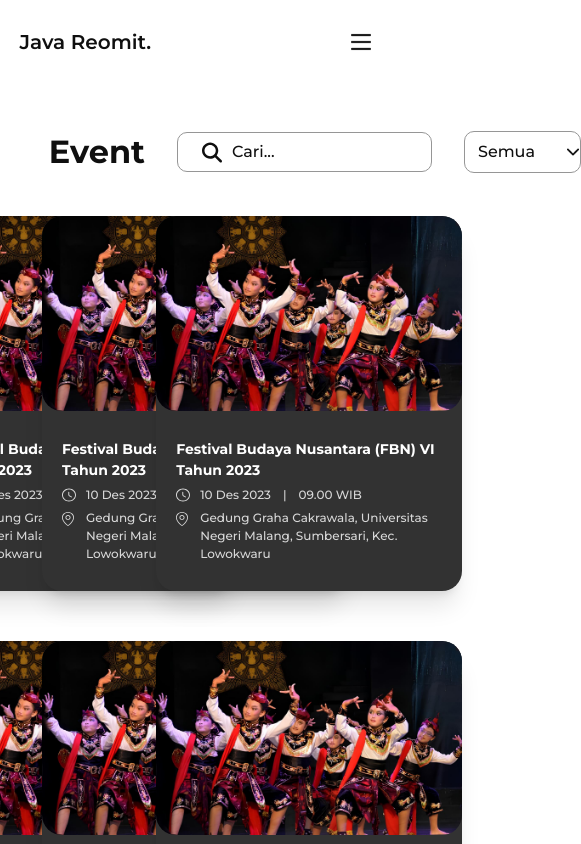
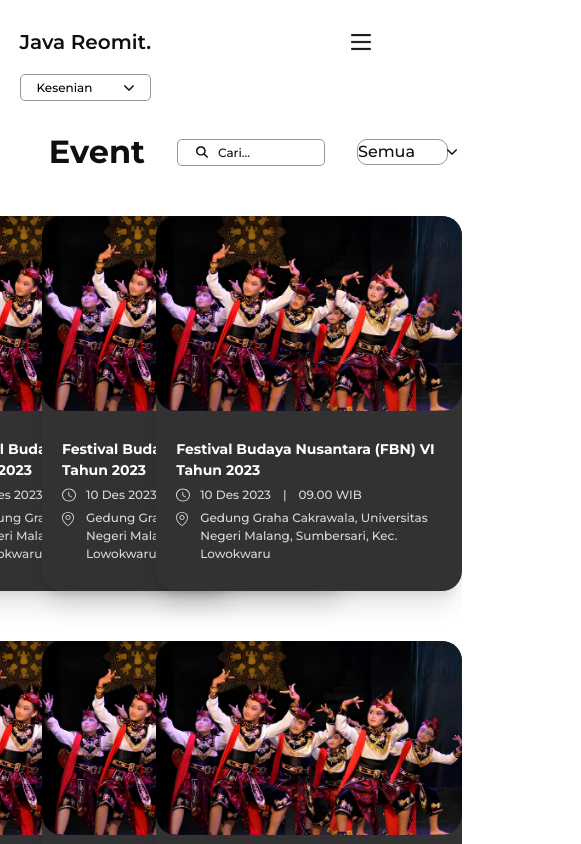
Before and after one commit to hmdnu/java-reomit, a Next.js app: page /kegiatan in a window 390 px wide. Shown: the top 844 px of the page, 581 px wide, since content can reach past the window. Built offline with nearby package versions, Linux system fonts and the light colour scheme.

Commit message:
feat: article mobile

```diff
--- a/app/budaya/page.tsx
+++ b/app/budaya/page.tsx
@@ -1,5 +1,6 @@
 import CarouselDaftarBudaya from "@/components/daftarBudayaPage/CarouselDaftarBudaya";
-import { FilterDropdown, BudayaCategory } from "@/components";
+import { BudayaCategory } from "@/components";
+import { FilterButton, FilterDropdown } from "@/components/FilterDropdown";
 
 export const metadata = {
   title: "Budaya",
@@ -16,10 +17,10 @@ export default function DaftarBudaya() {
           </p>
         </div>
         <div className="flex items-center gap-8">
-          <FilterDropdown title={"Kabupaten/Kota"}>
-            <button>Button 1</button>
-            <button>Button 2</button>
-            <button>Button 3</button>
+          <FilterDropdown classValue="py-[10px] px-[10px]" title={"Kabupaten/Kota"}>
+            <FilterButton classValue="hover:bg-slate-500">Button 1</FilterButton>
+            <FilterButton classValue="hover:bg-slate-500">Button 1</FilterButton>
+            <FilterButton classValue="hover:bg-slate-500">Button 1</FilterButton>
           </FilterDropdown>
 
           <button className="w-[135px] py-[10px] rounded-[6px] bg-themeRed font-medium text-h5 text-white">Cari</button>
--- a/app/kegiatan/page.tsx
+++ b/app/kegiatan/page.tsx
@@ -1,5 +1,6 @@
-import { FilterDropdown, EventCard, SearchBar } from "@/components";
+import { EventCard, SearchBar } from "@/components";
 import { eventCard } from "@/constant";
+import { FilterDropdown, FilterButton } from "@/components/FilterDropdown";
 
 export const metadata = {
   title: "Kegiatan",
@@ -13,10 +14,10 @@ export default function page() {
           <h1 className="text-h2 font-bold ">Event</h1>
           <SearchBar />
 
-          <FilterDropdown title={"Semua"}>
-            <button>Button 1</button>
-            <button>Button 2</button>
-            <button>Button 3</button>
+          <FilterDropdown classValue="h-[]" title={"Semua"}>
+            <FilterButton>Button 1</FilterButton>
+            <FilterButton>Button 2</FilterButton>
+            <FilterButton>Button 3</FilterButton>
           </FilterDropdown>
         </div>
 
--- /dev/null
+++ b/components/FilterDropdown/FIlterButton.tsx
@@ -0,0 +1,8 @@
+interface Props {
+  children: Array<JSX.Element | string> | string;
+  classValue?: string;
+}
+
+export default function FilterButton({ children, classValue }: Props) {
+  return <span className={`${classValue} cursor-pointer text-center`}>{children}</span>;
+}
--- a/components/FilterDropdown.tsx
+++ b/components/FilterDropdown/FilterDropdown.tsx
@@ -5,10 +5,11 @@ import { useEffect, useRef, useState } from "react";
 
 interface Props {
   title: string | number;
-  children: Array<JSX.Element>;
+  children: Array<JSX.Element> | JSX.Element;
+  classValue?: string;
 }
 
-export default function FilterDropdown({ title, children }: Props) {
+export default function FilterDropdown({ title, children, classValue }: Props) {
   const [dropDown, isDropDown] = useState(false);
   const dropDownContainer = useRef<HTMLDivElement>(null);
 
@@ -29,20 +30,20 @@ export default function FilterDropdown({ title, children }: Props) {
   return (
     <div className="relative z-10">
       <div>
-        <button
+        <div
           id="drop-btn"
           onClick={() => isDropDown((prev) => !prev)}
-          className="border rounded-[10px] border-fontSecondary font-medium text-h5 px-[13px] py-[8px] flex gap-8 items-center"
+          className={`cursor-pointer border rounded-[10px] border-fontSecondary font-medium flex gap-8 items-center ${classValue}`}
         >
           {title}
           <Image
             id="arrow-btn"
             src={arrDown}
             alt="arrow down"
-            width={12}
+            width={10}
             className={`${dropDown ? "rotate-180" : "rotate-0"}`}
           />
-        </button>
+        </div>
       </div>
 
       {/* dropdown container */}
@@ -50,7 +51,7 @@ export default function FilterDropdown({ title, children }: Props) {
         <div
           ref={dropDownContainer}
           id="container-dropdown"
-          className="bg-white border rounded-[6px] px-[13px] py-[10px] mt-3 border-fontSecondary w-full flex gap-5 flex-col absolute"
+          className="w-full bg-white border rounded-[6px] px-[13px] py-[10px] mt-3 border-fontSecondary flex gap-5 flex-col absolute"
         >
           {children}
         </div>
--- /dev/null
+++ b/components/FilterDropdown/index.ts
@@ -0,0 +1,4 @@
+import FilterDropdown from "./FilterDropdown";
+import FilterButton from "./FIlterButton";
+
+export { FilterButton, FilterDropdown };
--- a/components/Nav.tsx
+++ b/components/Nav.tsx
@@ -5,6 +5,7 @@ import Link from "next/link";
 import { usePathname } from "next/navigation";
 import Image from "next/image";
 import { SearchBar } from ".";
+import { FilterButton, FilterDropdown } from "./FilterDropdown";
 import { hamburger } from "@/public";
 
 export default function Nav() {
@@ -56,7 +57,7 @@ export default function Nav() {
           <Link href={"/"} className="sm:text-h3 text-h4 font-semibold">
             Java Reomit.
           </Link>
-          {searchBarNav ? <SearchBar /> : null}
+          <div className="sm:block hidden">{searchBarNav ? <SearchBar /> : null}</div>
         </div>
 
         <div className="gap-[30px] sm:flex hidden">
@@ -91,6 +92,15 @@ export default function Nav() {
           </div>
         </div>
       </div>
+
+      <div className="sm:hidden flex items-center m-auto w-[90%] mt-[20px] gap-5 ">
+        {searchBarNav ? <SearchBar /> : null}
+        <FilterDropdown classValue="text-h7 rounded-[5px] h-[27px] px-4" title={"Kesenian"}>
+          <FilterButton classValue="text-h7">Button 1</FilterButton>
+          <FilterButton classValue="text-h7">Button 2</FilterButton>
+          <FilterButton classValue="text-h7">Button 3</FilterButton>
+        </FilterDropdown>
+      </div>
     </nav>
   );
 }
--- a/components/SearchBar.tsx
+++ b/components/SearchBar.tsx
@@ -2,16 +2,16 @@
 import { search } from "@/public";
 import Image from "next/image";
 
-export default function SearchBarEvent() {
+export default function SearchBarEvent({ classValue }: { classValue?: string }) {
   return (
     <form
       onSubmit={(e) => e.preventDefault()}
-      className="flex gap-[10px] border rounded-[10px] border-fontSecondary w-[300px] h-[40px] items-center px-[24px]"
+      className="flex gap-[10px] border sm:rounded-[10px] rounded-[5px] border-fontSecondary items-center sm:px-[24px] px-[18px]"
     >
-      <Image src={search} alt="search" width={20} />
+      <Image src={search} alt="search" className="sm:w-[20px] w-[12px]" />
       <input
         type="text"
-        className="text-h5 font-medium rounded-none outline-none placeholder:text-fontPrimary"
+        className="sm:text-h5 text-h7 font-medium rounded-none outline-none placeholder:text-fontPrimary sm:w-[300px] sm:h-[40px] w-[100px] h-[25px]"
         placeholder="Cari..."
       />
     </form>
--- a/components/index.ts
+++ b/components/index.ts
@@ -13,7 +13,6 @@ import QuoteHomepage from "./homePage/QuoteHomepage";
 import EventCard from "./kegiatanPage/EventCard";
 import EventDetailSeeMore from "./kegiatanPage/EventDetailSeeMore";
 import EventDetailShedule from "./kegiatanPage/EventDetailShedule";
-import FilterDropdown from "./FilterDropdown";
 import AsideEventDetail from "./kegiatanPage/AsideEventDetail";
 import SearchBar from "./SearchBar";
 import BudayaCategory from "./daftarBudayaPage/BudayaCategory";
@@ -30,7 +29,6 @@ export {
   EventCard,
   EventDetailSeeMore,
   EventDetailShedule,
-  FilterDropdown,
   Footer,
   Gallery,
   Nav,
```
